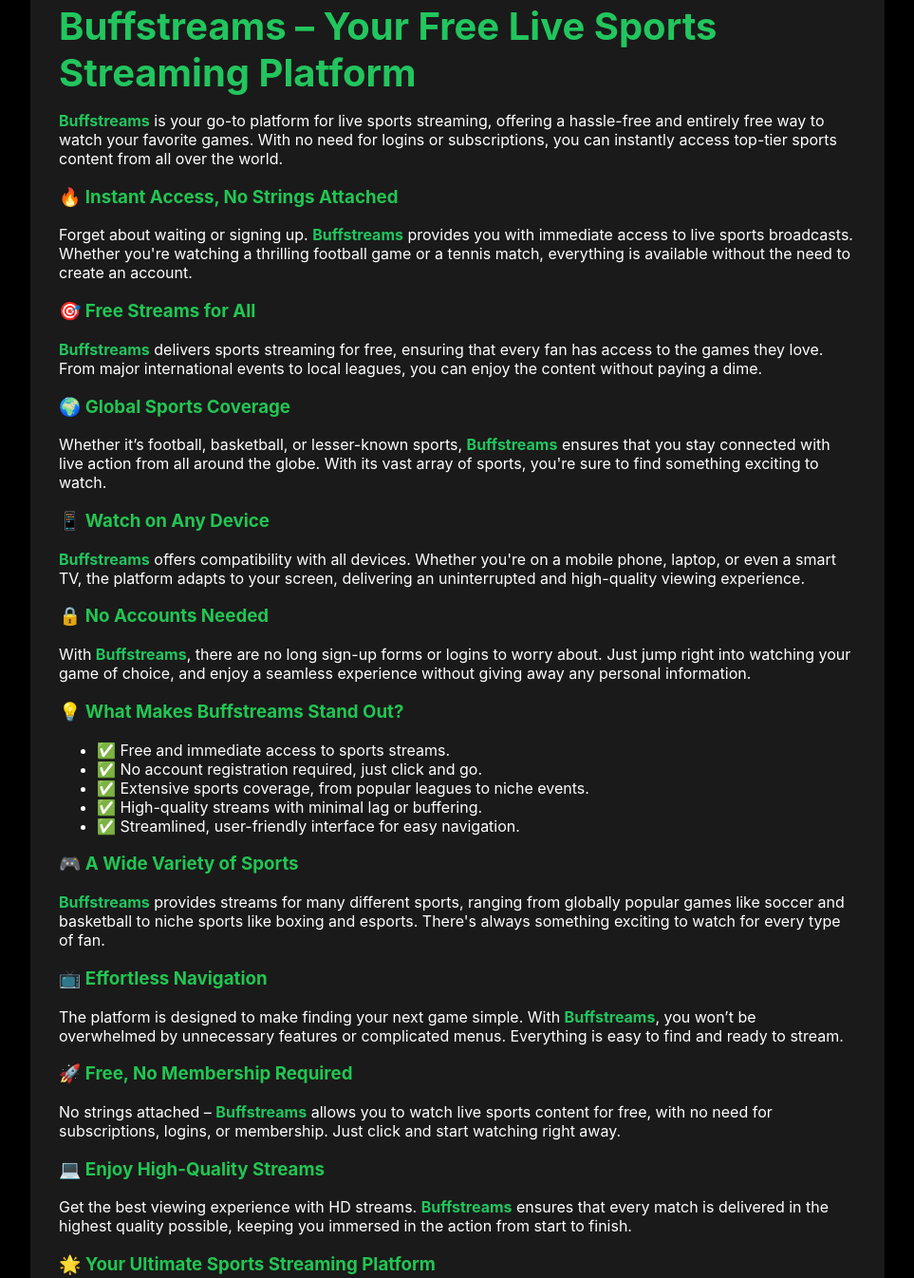
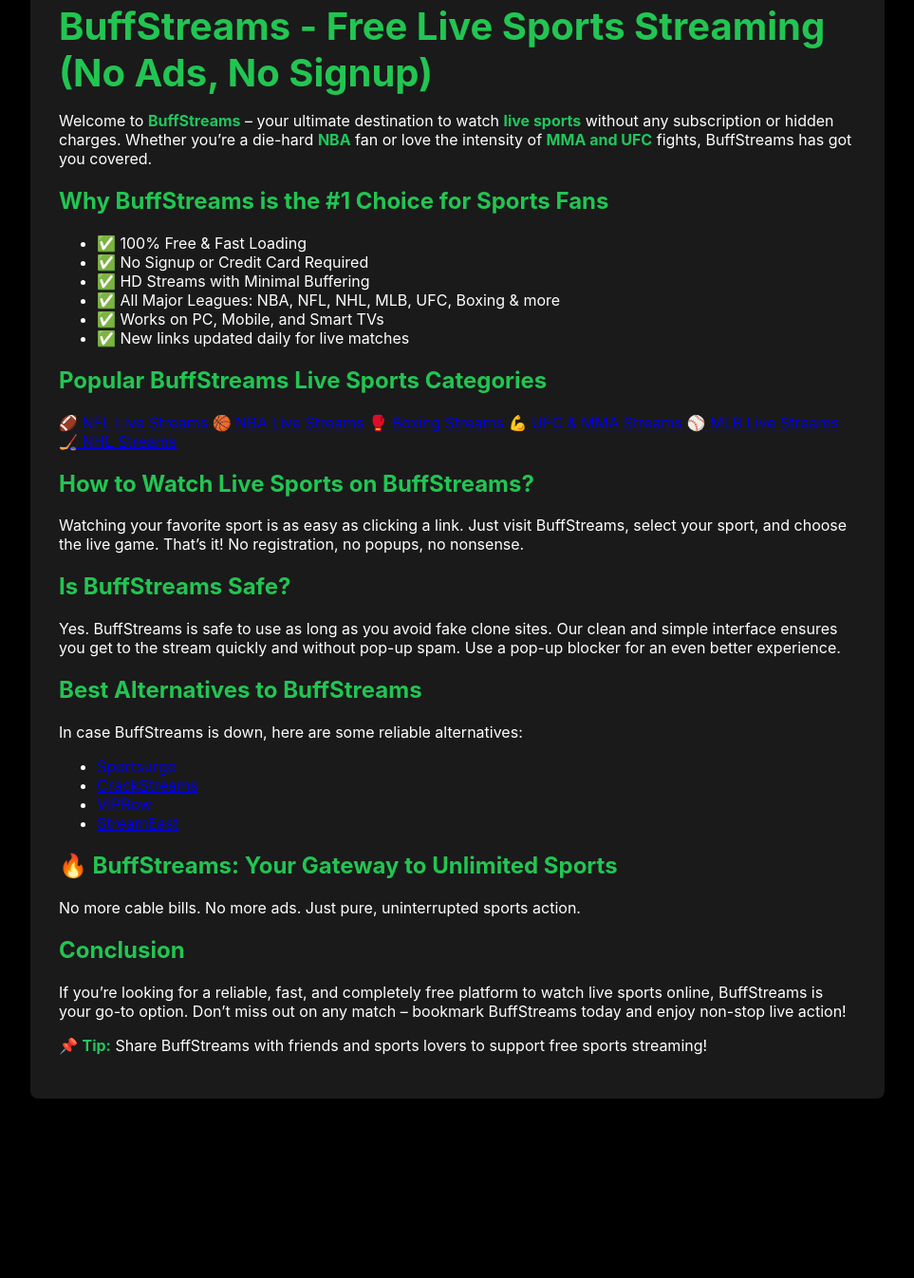
Before and after one commit to v8pro-bit/buff1, a plain HTML site: page index.html in a window 1280 px wide. Shown: the part 1038-2384 px from the top of the page at 95% size, without its empty margins (158-1121 px from the left). After the commit the page ends 2235 px from the top, so only its background shows below. Drawn offline with Linux system fonts and the light colour scheme.

Commit message:
Update index.html

```diff
--- a/index.html
+++ b/index.html
@@ -177,50 +177,56 @@
                 </li>
             </ul>
              <section>
- <section id="buffstreams-sports-streaming">
-  <h1><strong>Buffstreams – Your Free Live Sports Streaming Platform</strong></h1>
-  <p><strong>Buffstreams</strong> is your go-to platform for live sports streaming, offering a hassle-free and entirely free way to watch your favorite games. With no need for logins or subscriptions, you can instantly access top-tier sports content from all over the world.</p>
+  <h1>BuffStreams - Free Live Sports Streaming (No Ads, No Signup)</h1>
 
-  <h3>🔥 Instant Access, No Strings Attached</h3>
-  <p>Forget about waiting or signing up. <strong>Buffstreams</strong> provides you with immediate access to live sports broadcasts. Whether you're watching a thrilling football game or a tennis match, everything is available without the need to create an account.</p>
+  <p>Welcome to <strong>BuffStreams</strong> – your ultimate destination to watch <strong>live sports</strong> without any subscription or hidden charges. Whether you’re a die-hard <strong>NBA</strong> fan or love the intensity of <strong>MMA and UFC</strong> fights, BuffStreams has got you covered.</p>
 
-  <h3>🎯 Free Streams for All</h3>
-  <p><strong>Buffstreams</strong> delivers sports streaming for free, ensuring that every fan has access to the games they love. From major international events to local leagues, you can enjoy the content without paying a dime.</p>
+  <div class="feature-box">
+    <h2>Why BuffStreams is the #1 Choice for Sports Fans</h2>
+    <ul>
+      <li>✅ 100% Free & Fast Loading</li>
+      <li>✅ No Signup or Credit Card Required</li>
+      <li>✅ HD Streams with Minimal Buffering</li>
+      <li>✅ All Major Leagues: NBA, NFL, NHL, MLB, UFC, Boxing & more</li>
+      <li>✅ Works on PC, Mobile, and Smart TVs</li>
+      <li>✅ New links updated daily for live matches</li>
+    </ul>
+  </div>
 
-  <h3>🌍 Global Sports Coverage</h3>
-  <p>Whether it’s football, basketball, or lesser-known sports, <strong>Buffstreams</strong> ensures that you stay connected with live action from all around the globe. With its vast array of sports, you're sure to find something exciting to watch.</p>
+  <h2>Popular BuffStreams Live Sports Categories</h2>
+  <div class="sport-links">
+    <a href="#">🏈 NFL Live Streams</a>
+    <a href="#">🏀 NBA Live Streams</a>
+    <a href="#">🥊 Boxing Streams</a>
+    <a href="#">💪 UFC & MMA Streams</a>
+    <a href="#">⚾ MLB Live Streams</a>
+    <a href="#">🏒 NHL Streams</a>
+  </div>
 
-  <h3>📱 Watch on Any Device</h3>
-  <p><strong>Buffstreams</strong> offers compatibility with all devices. Whether you're on a mobile phone, laptop, or even a smart TV, the platform adapts to your screen, delivering an uninterrupted and high-quality viewing experience.</p>
+  <h2>How to Watch Live Sports on BuffStreams?</h2>
+  <p>Watching your favorite sport is as easy as clicking a link. Just visit BuffStreams, select your sport, and choose the live game. That’s it! No registration, no popups, no nonsense.</p>
 
-  <h3>🔒 No Accounts Needed</h3>
-  <p>With <strong>Buffstreams</strong>, there are no long sign-up forms or logins to worry about. Just jump right into watching your game of choice, and enjoy a seamless experience without giving away any personal information.</p>
+  <h2>Is BuffStreams Safe?</h2>
+  <p>Yes. BuffStreams is safe to use as long as you avoid fake clone sites. Our clean and simple interface ensures you get to the stream quickly and without pop-up spam. Use a pop-up blocker for an even better experience.</p>
 
-  <h3>💡 What Makes Buffstreams Stand Out?</h3>
+  <h2>Best Alternatives to BuffStreams</h2>
+  <p>In case BuffStreams is down, here are some reliable alternatives:</p>
   <ul>
-    <li>✅ Free and immediate access to sports streams.</li>
-    <li>✅ No account registration required, just click and go.</li>
-    <li>✅ Extensive sports coverage, from popular leagues to niche events.</li>
-    <li>✅ High-quality streams with minimal lag or buffering.</li>
-    <li>✅ Streamlined, user-friendly interface for easy navigation.</li>
+    <li><a href="#">Sportsurge</a></li>
+    <li><a href="#">CrackStreams</a></li>
+    <li><a href="#">VIPRow</a></li>
+    <li><a href="#">StreamEast</a></li>
   </ul>
 
-  <h3>🎮 A Wide Variety of Sports</h3>
-  <p><strong>Buffstreams</strong> provides streams for many different sports, ranging from globally popular games like soccer and basketball to niche sports like boxing and esports. There's always something exciting to watch for every type of fan.</p>
+  <div class="feature-box">
+    <h2>🔥 BuffStreams: Your Gateway to Unlimited Sports</h2>
+    <p>No more cable bills. No more ads. Just pure, uninterrupted sports action.</p>
+  </div>
 
-  <h3>📺 Effortless Navigation</h3>
-  <p>The platform is designed to make finding your next game simple. With <strong>Buffstreams</strong>, you won’t be overwhelmed by unnecessary features or complicated menus. Everything is easy to find and ready to stream.</p>
+  <h2>Conclusion</h2>
+  <p>If you’re looking for a reliable, fast, and completely free platform to watch live sports online, BuffStreams is your go-to option. Don’t miss out on any match – bookmark BuffStreams today and enjoy non-stop live action!</p>
 
-  <h3>🚀 Free, No Membership Required</h3>
-  <p>No strings attached – <strong>Buffstreams</strong> allows you to watch live sports content for free, with no need for subscriptions, logins, or membership. Just click and start watching right away.</p>
-
-  <h3>💻 Enjoy High-Quality Streams</h3>
-  <p>Get the best viewing experience with HD streams. <strong>Buffstreams</strong> ensures that every match is delivered in the highest quality possible, keeping you immersed in the action from start to finish.</p>
-
-  <h3>🌟 Your Ultimate Sports Streaming Platform</h3>
-  <p>From major tournaments to local leagues, <strong>Buffstreams</strong> is your go-to destination for free, high-quality live sports streams. The platform’s ease of use, combined with its vast coverage, ensures you never miss a moment of the game.</p>
-</section>
-
+  <p>📌 <strong>Tip:</strong> Share BuffStreams with friends and sports lovers to support free sports streaming!</p>
 </section>
         </div>
     </div>
```
